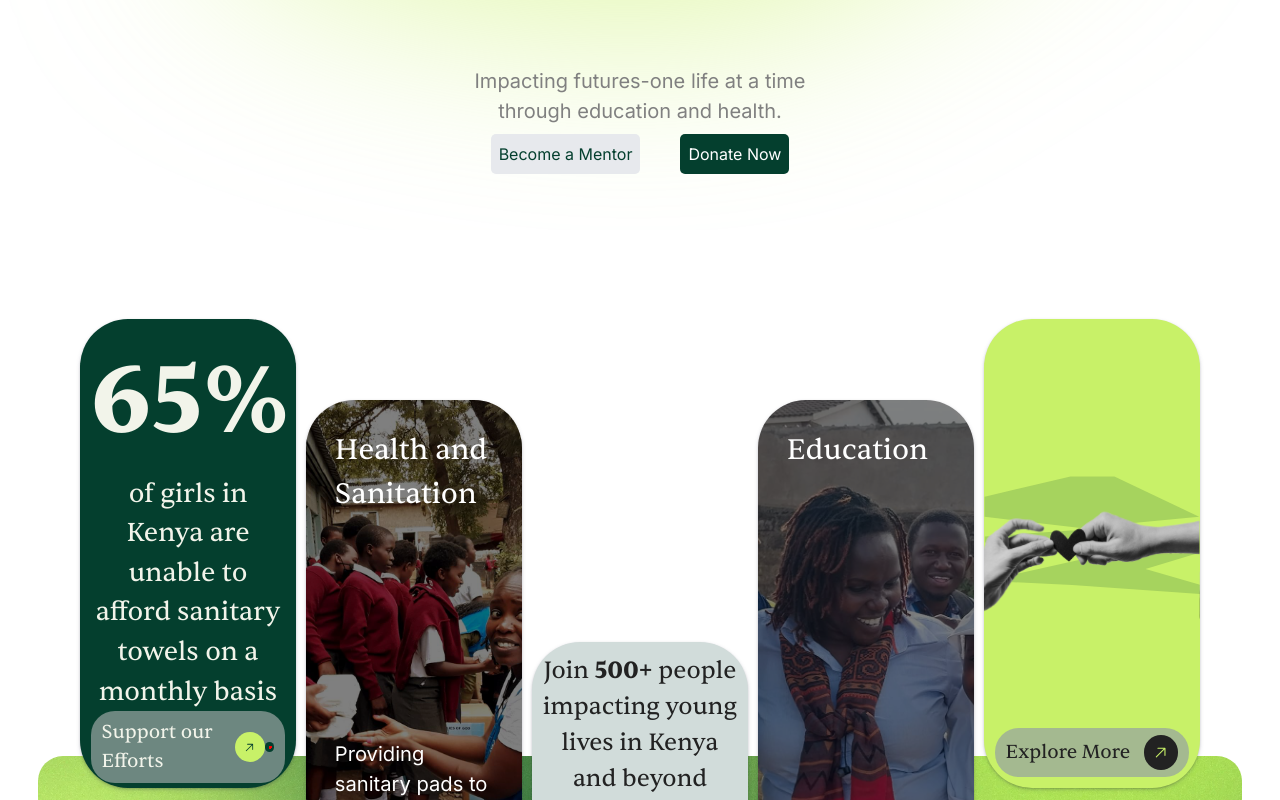
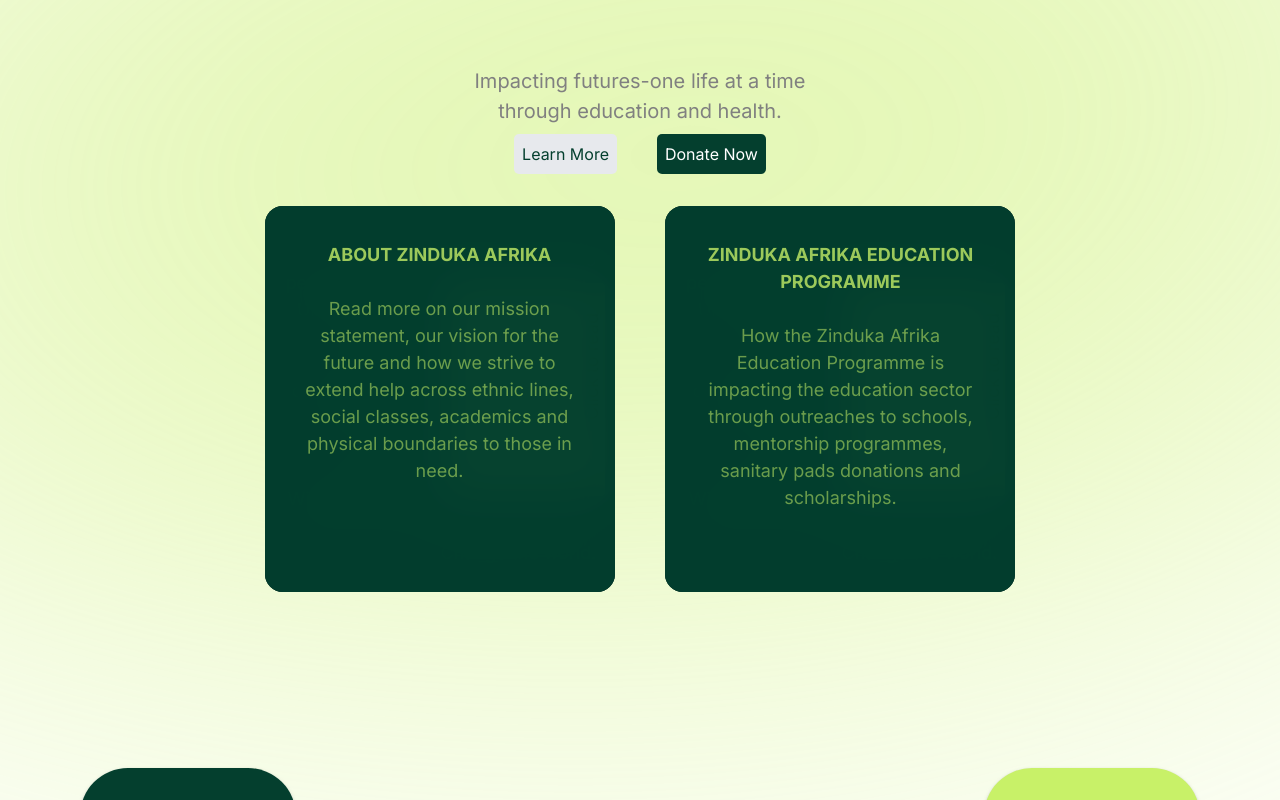
Before and after one commit to koechian/zinduka-afrika, a Next.js app: page / in a window 1280 px wide. Shown: the part 400-1200 px from the top of the page. Built offline with nearby package versions, Linux system fonts and the light colour scheme.

Commit message:
Final touches. Added cards for about

```diff
--- a/src/app/components/Sections/Change/ChangeSection.tsx
+++ b/src/app/components/Sections/Change/ChangeSection.tsx
@@ -84,7 +84,7 @@
             <span>129,355+</span>
           </div>
           <p>Other like minded mentors, donors, leaders, speakers & sponsors</p>
-          <MyButton type={"Primary"} title={"Learn More"} />
+
         </div>
         <div className={[styles.right, styles.imageContainers].join(" ")}>
           <div
--- a/src/app/components/Sections/Footer/Footer.tsx
+++ b/src/app/components/Sections/Footer/Footer.tsx
@@ -57,7 +57,8 @@
           <div className={styles.rightItems}>
             <div>
               <div>
-                <a href="">Our Work</a>
+                <a target="_Blank"
+                   href="https://iccnairobi.pixieset.com/zinduka/">Our Work</a>
                 <a href="">Our Story</a>
                 <a href="mailto:zinduka.afrika@gmail.com">Mail</a>
               </div>
--- a/src/app/components/Sections/Hero/Hero.tsx
+++ b/src/app/components/Sections/Hero/Hero.tsx
@@ -15,6 +15,7 @@
   Content,
 } from "@radix-ui/react-popover";
 import Image from "next/image";
+import {className} from "postcss-selector-parser";
 
 const Hero = () => {
   const heroSection = useRef<HTMLDivElement>(null);
@@ -47,7 +48,7 @@
 
   return (
     <>
-      <section ref={heroSection} id={"heroSection"}>
+      <section className={styles.heroSection} ref={heroSection} id={"heroSection"}>
       <div id={"hero"} className={styles.hero}>
         <h1 className={styles.heroText}>
           <span className={styles.heroSpan}>Arise!</span> <br /> Change the
@@ -60,7 +61,7 @@
         <div
           className={[styles.buttonContainer, inter.className].join(" ")}
         >
-          <MyButton type={"Secondary"} title={"Become a Mentor"} />
+          <MyButton type={"Secondary"} title={"Learn More"} />
           <Root>
             <Trigger className={styles.trigger}>Donate Now</Trigger>
             <Portal>
@@ -80,6 +81,80 @@
               </Content>
             </Portal>
           </Root>
+        </div>
+
+        <div id={"popoverCards"} className={styles.popoverContainer}>
+
+          <a href={'/Zinduka.pdf'} download={'Zinduka Profile.pdf'} >
+          <div className={[styles.popoverCard,inter.className].join(" ")}>
+            <div className={styles.door}>
+              <h3 className={inter.className}>About Zinduka Afrika</h3>
+              <br/>
+              <p className={inter.className}>
+              Read more on our mission statement, our vision for the future and how we strive
+              to extend help across ethnic lines, social classes, academics and physical boundaries
+              to those in need.
+              </p>
+            </div>
+            <p>
+              From humble hearts to towering peaks,
+              In every soul, the fire speaks,
+              Unite as one, let hope unfurl,
+              Arise! Change the world.
+
+              Beyond the doubts that hold us down,
+              With courage strong, our spirits crown,
+              A destiny we can't but swirl,
+              Arise! Change the world.
+
+              Through struggles faced, we'll persevere,
+              With empathy, we'll dry each tear,
+              In unity, our strength is curled,
+              Arise! Change the world.
+            </p>
+            <div className={styles.flickCard}>
+             <aside>
+               <h3 className={inter.className}>Click to read</h3>
+             </aside>
+            </div>
+          </div>
+          </a>
+
+          <a href={'/Zinduka Education Programme.pdf'} download={'Education Programme.pdf'} >
+          <div className={[styles.popoverCard,inter.className].join(" ")}>
+            <div className={[styles.door,inter.className].join(" ")}>
+              <h3 className={inter.className}> Zinduka Afrika Education Programme</h3>
+              <br/>
+              <p className={inter.className}>
+              How the Zinduka Afrika Education Programme is impacting the education sector through
+              outreaches to schools, mentorship programmes, sanitary pads donations and scholarships.
+              </p>
+            </div>
+            <p>
+              From humble hearts to towering peaks,
+              In every soul, the fire speaks,
+              Unite as one, let hope unfurl,
+              Arise! Change the world.
+
+              Beyond the doubts that hold us down,
+              With courage strong, our spirits crown,
+              A destiny we can't but swirl,
+              Arise! Change the world.
+
+              Through struggles faced, we'll persevere,
+              With empathy, we'll dry each tear,
+              In unity, our strength is curled,
+              Arise! Change the world.
+            </p>
+            <div className={styles.flickCard}>
+              <aside>
+                <h3 className={inter.className}>Click to read</h3>
+              </aside>
+            </div>
+          </div>
+            </a>
+
+
         </div>
       </div>
 
@@ -102,37 +177,16 @@
                     monthly basis
                   </p>
                 </div>
+
+                <a target={'_blank'} href="https://amref.org/position-statements/amref-health-africa-statement-on-addressing-period-poverty-and-stigma-in-kenya/#:~:text=The%20fact%20that%2065%25%20of,and%20preventing%20infection%20during%20menstruation.">
                 <div
                   className={[styles.cardMedFooter, "cardMedFooter"].join(" ")}
                 >
-                  <p style={{ fontSize: "1.6em" }}>Support our Efforts</p>
+                  <p style={{ fontSize: "1.6em" }}>Read about this</p>
                   <CustomLink foreground="#043f2e" background="#c8f168" />
-                  <Root>
-                    <Trigger className={styles.trigger}>
-                      <div className={styles.invisiDiv}></div>
-                    </Trigger>
-                    <Portal>
-                      <Content
-                        className={[
-                          styles.popoverContent,
-                          inter.className,
-                        ].join(" ")}
-                      >
-                        <strong>M-PESA</strong> <br />
-                        Paybill: 889900 <br />
-                        Account: OVC
-                        <br />
-                        <hr />
-                        <strong>Bank Details</strong> <br />
-                        Branch: NCBA Bank <br />
-                        Account:Zinduka Afrika <br />
-                        Account Number:1000236698
-                        <Arrow className={styles.popoverArrow} />
-                      </Content>
-                    </Portal>
-                  </Root>
                   {/* Custom Link Component */}
                 </div>
+                </a>
               </div>
             </div>
             <div
@@ -230,7 +284,7 @@
                   className={styles.cardMedBody}
                   style={{ color: "#222222" }}
                 ></div>
-                <a href="https://www.facebook.com/people/Zinduka-Afrika/100067437003426/?paipv=0&eav=AfaungGYcbM5YgLSNDbFCPm9r6xm80t0MXuPGbv8wTCjnM7zSCLVEEbVTkSFCS023WU&_rdr">
+                <a target={'_blank'} href="https://www.facebook.com/people/Zinduka-Afrika/100067437003426/?paipv=0&eav=AfaungGYcbM5YgLSNDbFCPm9r6xm80t0MXuPGbv8wTCjnM7zSCLVEEbVTkSFCS023WU&_rdr">
                   <div
                     className={[styles.cardMedFooter, "cardMedFooter"].join(
                       " "
--- a/src/app/components/Sections/Hero/hero.module.css
+++ b/src/app/components/Sections/Hero/hero.module.css
@@ -1,7 +1,12 @@
+.heroSection{
+  background-image: url("/greenblob.svg");
+  background-repeat:no-repeat;
+  background-position: center;
+  background-size: cover ;
+}
 .hero {
   width: 100vw;
   padding: 5%;
-  background-image: url(/greenblob.svg);
   background-size: contain;
   background-repeat: no-repeat;
   background-position: center;
@@ -28,6 +33,93 @@
   display: flex;
   flex-direction: row;
   gap: 2em;
+}
+
+.popoverContainer{
+  width: 70vw;
+  padding: 1.2em;
+  display: grid;
+  grid-template-columns: auto auto;
+  align-items: center;
+  justify-content: space-evenly;
+  font-size: 0.9em;
+}
+
+.popoverCard{
+  width: 350px;
+  aspect-ratio: 3/3.2;
+  border-radius: 1em;
+  margin: 10px 0;
+  background: #01211c;
+  color: #c8f168;
+  padding: 1em;
+  padding-top: 2em;
+  position: relative;
+  text-align: center;
+}
+.popoverCard:hover .flickCard{
+  transform-origin: center;
+  transform: translate(40px) translateY(30px) rotate(10deg)
+}
+.popoverCard:hover .door{
+  transform-origin: left;
+  transform: perspective(1500px) translateZ(0px) translateX(0px) translateY(-0px) rotateY(-35deg);
+}
+.popoverCard p{
+  color: rgba(200, 241, 104, 0.53);
+  text-align: right;
+}
+.flickCard{
+  background: #c8f168;
+  content: " ";
+  width: 160px;
+  border-radius: 4px;
+  aspect-ratio: 3/4;
+  position: absolute;
+  right: 10px;
+  top: 20%;
+  color: #222222;
+  transition: ease-out 300ms;
+
+  pointer-events: none;
+}
+.flickCard aside{
+  position: absolute;
+  right: -40px;
+  top: 70px;
+}
+.flickCard aside{
+  /*transform-origin: 0 0;*/
+  transform: rotate(-90deg);
+}
+.flickCard:hover{
+  transform-origin: center;
+  transform: translate(40px) translateY(30px) rotate(10deg);
+}
+.door{
+  position: absolute;
+  top: 0;
+  left: 0;
+  height: 100%;
+  width: 100%;
+  background: rgba(3, 63, 46, 0.98);
+  border-radius: inherit;
+  z-index: 100;
+  backdrop-filter: blur(20px);
+  transition: ease-out 400ms;
+  transform-style: preserve-3d;
+  padding: 10%;
+
+  pointer-events: none;
+}
+.door h3{
+  color: rgba(200, 241, 104, 0.78);
+  font-weight: bolder;
+  text-transform: uppercase;
+}
+
+.door p{
+  text-align: center;
 }
 .cardsContainer {
   padding: 0 4em;
@@ -177,6 +269,10 @@
     padding: unset;
     background-size: cover;
   }
+  .popoverContainer{
+    grid-template-columns: auto;
+    grid-template-rows: auto auto;
+  }
   .card{
     border-radius: 1em;
   }
--- a/src/app/components/Sections/Navbar/Navbar.tsx
+++ b/src/app/components/Sections/Navbar/Navbar.tsx
@@ -51,7 +51,7 @@
           <li>
             <div className="link-container ">
               <a className={styles.linkText} href="#">
-                Home
+                About Us
               </a>
             </div>
           </li>
```
Also changed, not shown: 2 other files (tests, documents, lock files or other folders).
